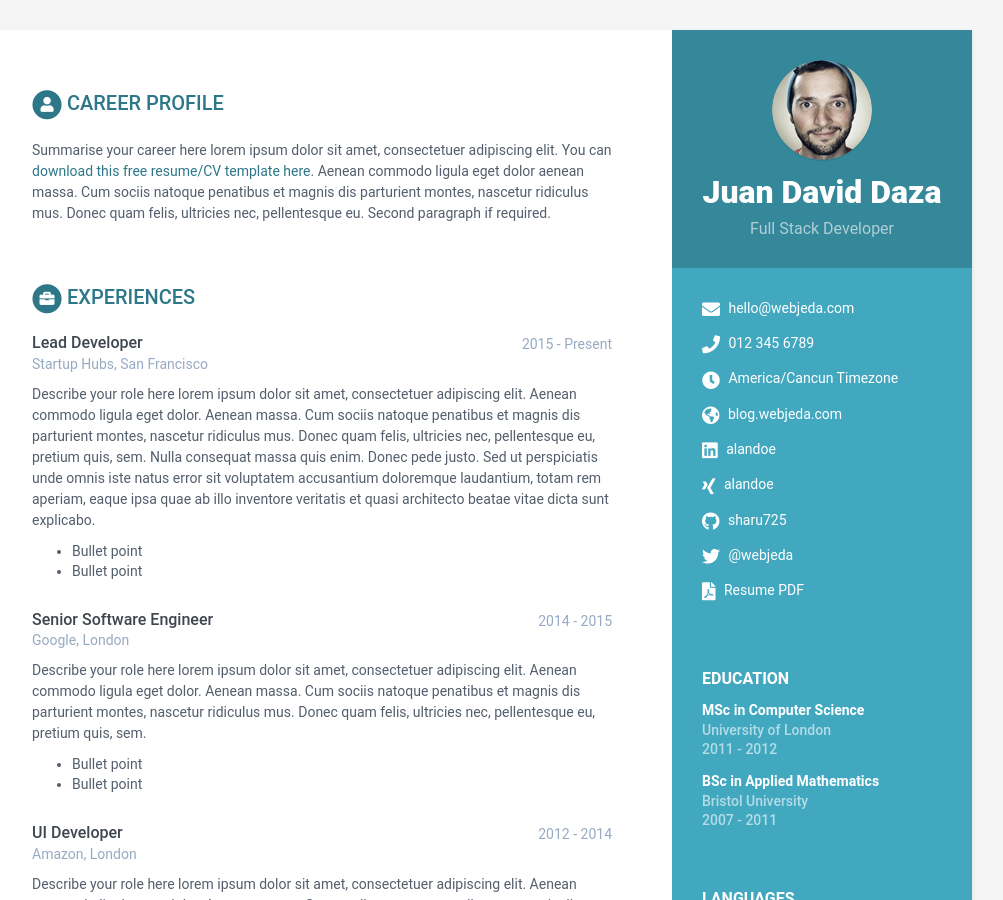
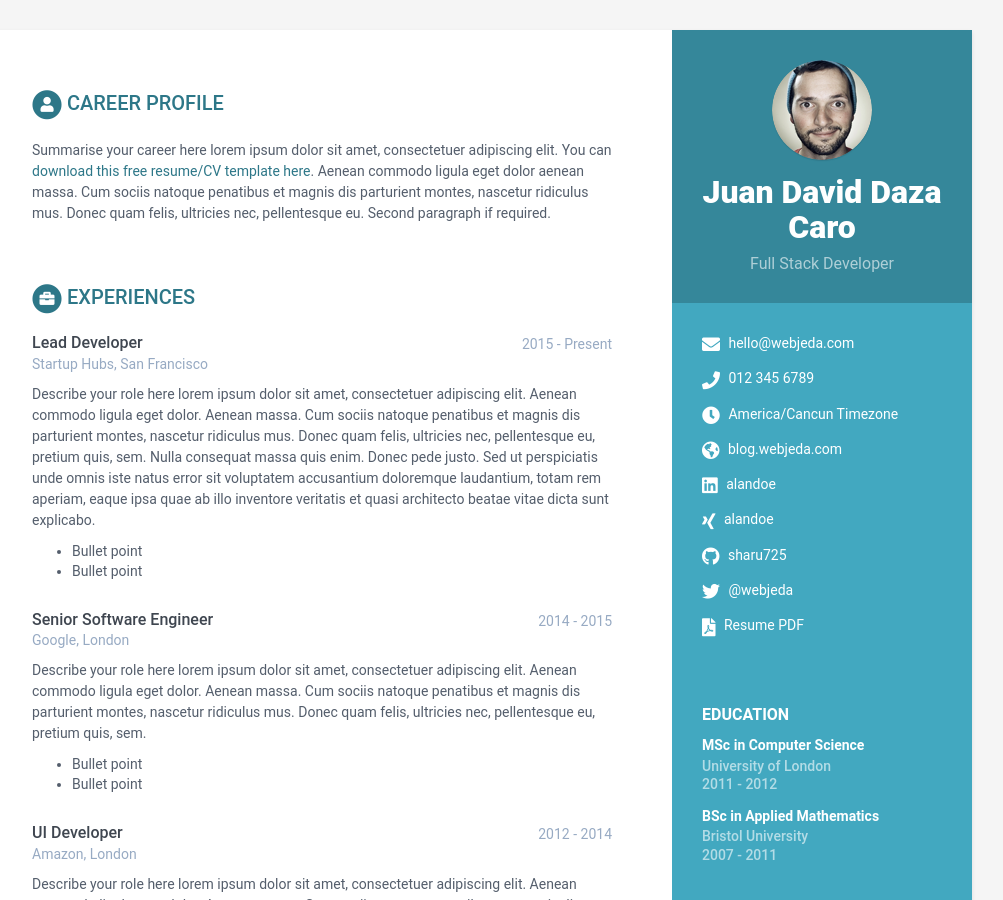
Before and after one commit to Siftings/CV-3, a Jekyll site: the page built from index.html, in a window 1280 px wide and 900 px high. Shown: the whole window, without its empty margins (168-1171 px from the left). Built offline with Jekyll 4.4.1, drawn with Linux system fonts in a browser that asks for light colours.

Commit message:
Cambio final nombre

```diff
--- a/_data/data.yml
+++ b/_data/data.yml
@@ -8,7 +8,7 @@ sidebar:
     education: True # set to False if you want education in main section instead of in sidebar
 
     # Profile information
-    name: Juan David Daza
+    name: Juan David Daza Caro
     tagline: Full Stack Developer
     avatar: profile.png  #place a 100x100 picture inside /assets/images/ folder and provide the name of the file below
 
```
Also changed, not shown: Gemfile.lock (added).
